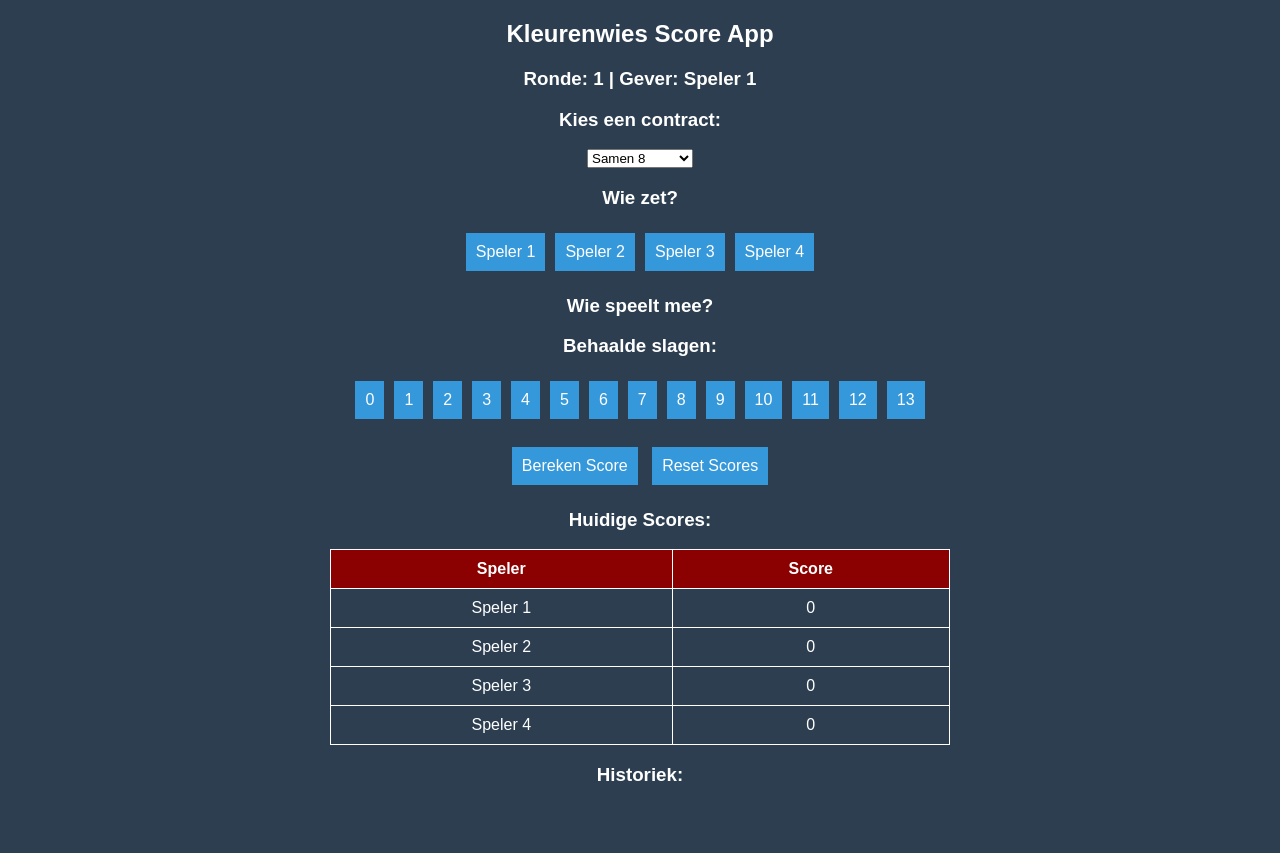
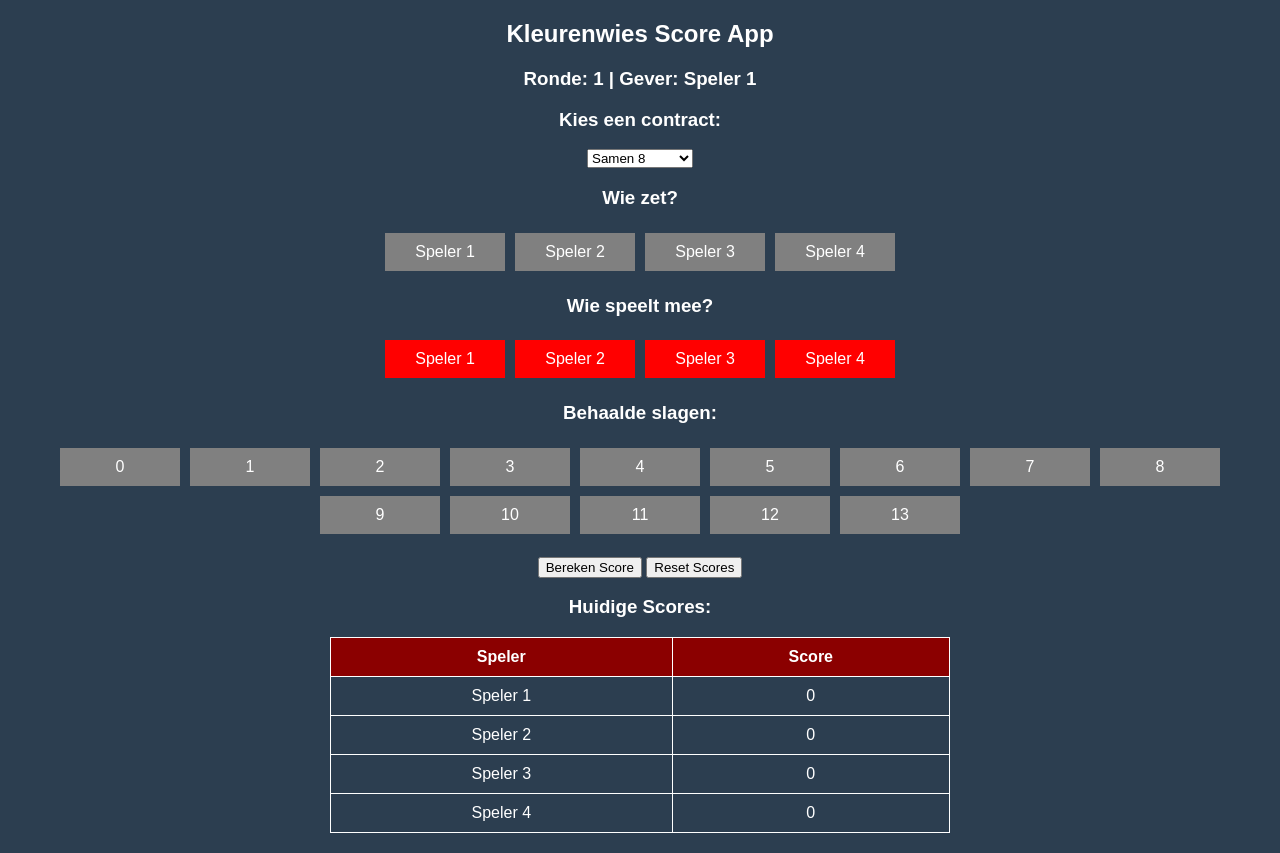
Before and after one commit to Henseman/APP-KLEURENWIES, a Flask app: page / in a window 1280 px wide. Before the commit the page ends 781 px from the top, so only its background shows below. Run offline with Flask 3, Linux system fonts and the light colour scheme.

Commit message:
Update index.html

```diff
--- a/templates/index.html
+++ b/templates/index.html
@@ -12,21 +12,22 @@
             background-color: #2c3e50;
             color: white;
         }
-        button {
+        .button-container button {
             padding: 10px;
+            margin: 5px;
             font-size: 16px;
-            background-color: #3498db;
+            background-color: grey;
             color: white;
             border: none;
             cursor: pointer;
-            margin: 5px;
-        }
-        .inactive {
-            background-color: grey;
-            cursor: not-allowed;
+            width: 120px;
         }
         .active {
-            background-color: #e74c3c;
+            background-color: green !important;
+        }
+        .disabled {
+            background-color: red !important;
+            pointer-events: none;
         }
         table {
             width: 50%;
@@ -74,13 +75,13 @@
     <br>
 
     <h3>Wie zet?</h3>
-    <div id="zetter-buttons"></div>
+    <div class="button-container" id="zetter-container"></div>
 
     <h3>Wie speelt mee?</h3>
-    <div id="team-buttons"></div>
+    <div class="button-container" id="teamgenoten-container"></div>
 
     <h3>Behaalde slagen:</h3>
-    <div id="slagen-buttons"></div>
+    <div class="button-container" id="slagen-container"></div>
 
     <br>
     <button onclick="berekenScore()">Bereken Score</button>
@@ -98,67 +99,75 @@
         <tr><td id="naam4">Speler 4</td><td id="score4">0</td></tr>
     </table>
 
-    <h3>Historiek:</h3>
-    <div id="historiek"></div>
+    <script>
+        let zetter = null;
+        let teamgenoten = [];
+        let slagen = null;
 
-    <script>
-        let spelers = ["Speler 1", "Speler 2", "Speler 3", "Speler 4"];
-        let zetter = null;
-        let geselecteerdeSlagen = 0;
+        function setupButtons() {
+            let spelers = ['Speler 1', 'Speler 2', 'Speler 3', 'Speler 4'];
+            let zetterContainer = document.getElementById("zetter-container");
+            let teamgenotenContainer = document.getElementById("teamgenoten-container");
+            let slagenContainer = document.getElementById("slagen-container");
 
-        function genereerZetterKnoppen() {
-            let container = document.getElementById("zetter-buttons");
-            container.innerHTML = "";
-            spelers.forEach((naam, index) => {
+            spelers.forEach((speler, index) => {
                 let btn = document.createElement("button");
-                btn.innerText = naam;
-                btn.onclick = function() {
-                    zetter = index + 1;
-                    updateTeamKnoppen();
-                };
-                container.appendChild(btn);
+                btn.innerText = speler;
+                btn.onclick = () => kiesZetter(index + 1);
+                zetterContainer.appendChild(btn);
+            });
+
+            spelers.forEach((speler, index) => {
+                let btn = document.createElement("button");
+                btn.innerText = speler;
+                btn.onclick = () => toggleTeamgenoot(index + 1);
+                btn.classList.add("disabled");
+                teamgenotenContainer.appendChild(btn);
+            });
+
+            for (let i = 0; i <= 13; i++) {
+                let btn = document.createElement("button");
+                btn.innerText = i;
+                btn.onclick = () => kiesSlagen(i);
+                slagenContainer.appendChild(btn);
+            }
+        }
+
+        function kiesZetter(nummer) {
+            zetter = nummer;
+            document.querySelectorAll("#zetter-container button").forEach(btn => btn.classList.remove("active"));
+            document.querySelectorAll("#zetter-container button")[nummer - 1].classList.add("active");
+            controleerContract();
+        }
+
+        function toggleTeamgenoot(nummer) {
+            if (zetter === nummer) return;
+            let index = teamgenoten.indexOf(nummer);
+            if (index > -1) {
+                teamgenoten.splice(index, 1);
+            } else {
+                teamgenoten.push(nummer);
+            }
+            updateTeamgenootButtons();
+        }
+
+        function updateTeamgenootButtons() {
+            document.querySelectorAll("#teamgenoten-container button").forEach((btn, index) => {
+                if (zetter === index + 1) {
+                    btn.classList.add("disabled");
+                } else {
+                    btn.classList.toggle("active", teamgenoten.includes(index + 1));
+                }
             });
         }
 
-        function updateTeamKnoppen() {
-            let container = document.getElementById("team-buttons");
-            container.innerHTML = "";
-            let contract = document.getElementById("contract").value;
-            let teamspel = !contract.includes("Solo") && !contract.includes("Miserie") && contract !== "Piccolo";
-
-            spelers.forEach((naam, index) => {
-                let btn = document.createElement("button");
-                btn.innerText = naam;
-                btn.disabled = !teamspel || (index + 1 === zetter);
-                container.appendChild(btn);
-            });
+        function kiesSlagen(aantal) {
+            slagen = aantal;
+            document.querySelectorAll("#slagen-container button").forEach(btn => btn.classList.remove("active"));
+            document.querySelectorAll("#slagen-container button")[aantal].classList.add("active");
         }
 
-        function genereerSlagenKnoppen() {
-            let container = document.getElementById("slagen-buttons");
-            container.innerHTML = "";
-            for (let i = 0; i <= 13; i++) {
-                let btn = document.createElement("button");
-                btn.innerText = i;
-                btn.onclick = function() {
-                    geselecteerdeSlagen = i;
-                };
-                container.appendChild(btn);
-            }
-        }
-
-        function berekenScore() {
-            console.log("Berekenen score...");
-        }
-
-        function resetScores() {
-            console.log("Scores resetten...");
-        }
-
-        window.onload = function() {
-            genereerZetterKnoppen();
-            genereerSlagenKnoppen();
-        };
+        window.onload = setupButtons;
     </script>
 </body>
-</html
+</html>
```
